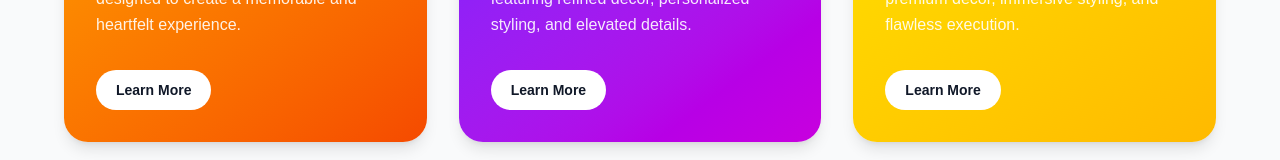
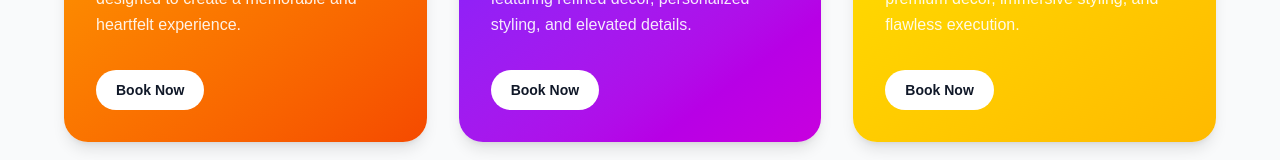
Before and after one commit to Metgala1/luxbysendi, a Next.js app in the folder frontend/lux-sendi/: page / in a window 1280 px wide. Shown: the part 1767-1927 px from the top of the page. Built offline with nearby package versions, Linux system fonts and the light colour scheme.

Commit message:
Dev commit

```diff
--- a/frontend/lux-sendi/components/Navbar.tsx
+++ b/frontend/lux-sendi/components/Navbar.tsx
@@ -23,7 +23,7 @@
       <div className="max-w-6xl mx-auto flex justify-between items-center p-4">
         <h1 className="font-bold text-xl">
           Lux{" "}
-          <span className="text-2xl font-extrabold hover:animate-pulse text-pink-400 italic">
+          <span className="text-2xl font-extrabold animate-pulse text-pink-400 italic">
             By
           </span>{" "}
           Sendi
--- a/frontend/lux-sendi/components/Packages.tsx
+++ b/frontend/lux-sendi/components/Packages.tsx
@@ -45,7 +45,7 @@
               </p>
 
               <button className="mt-8 inline-flex items-center rounded-full bg-white px-5 py-2.5 text-sm font-semibold text-gray-900 transition hover:bg-white/90">
-                Learn More
+                Book Now
               </button>
             </div>
           ))}
```
